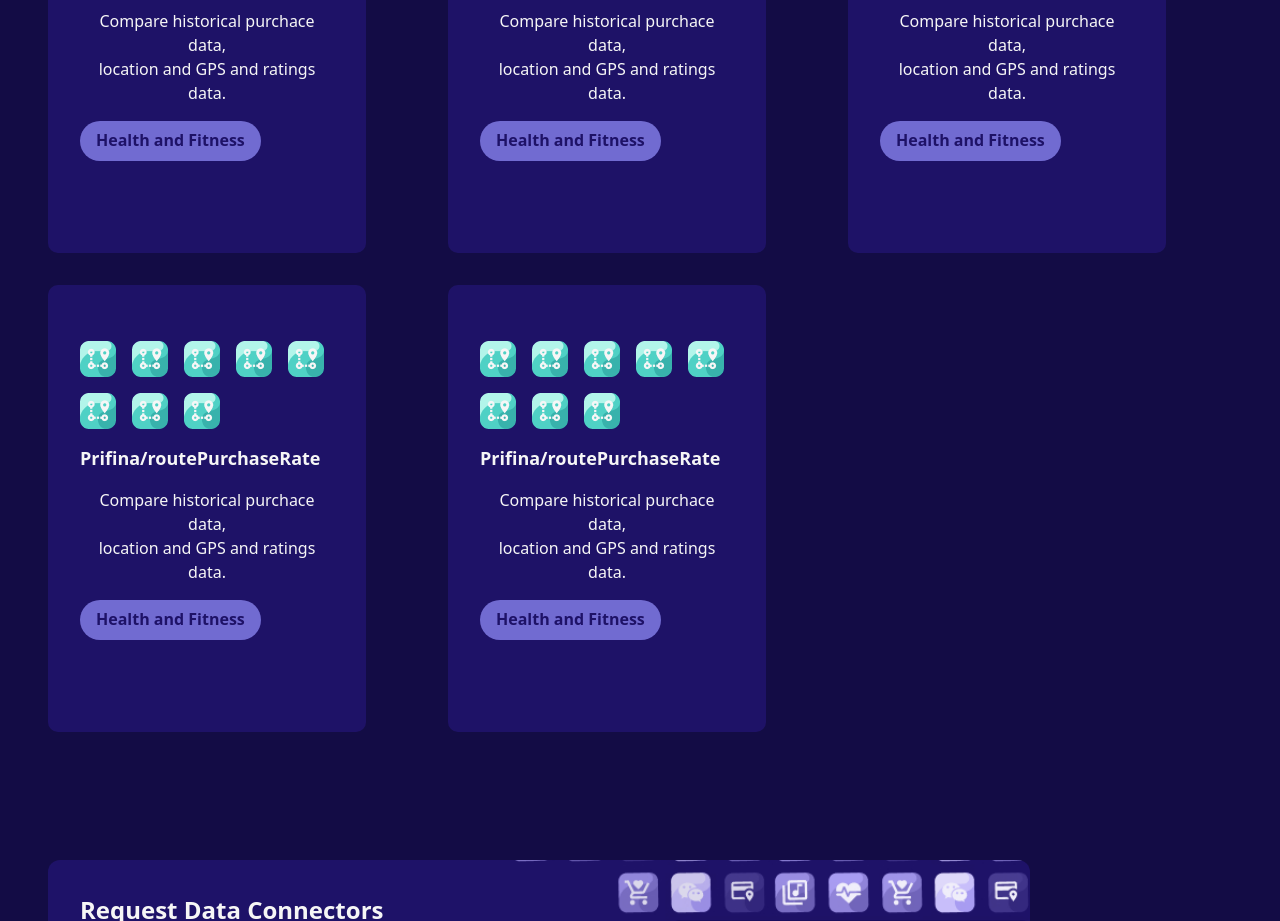
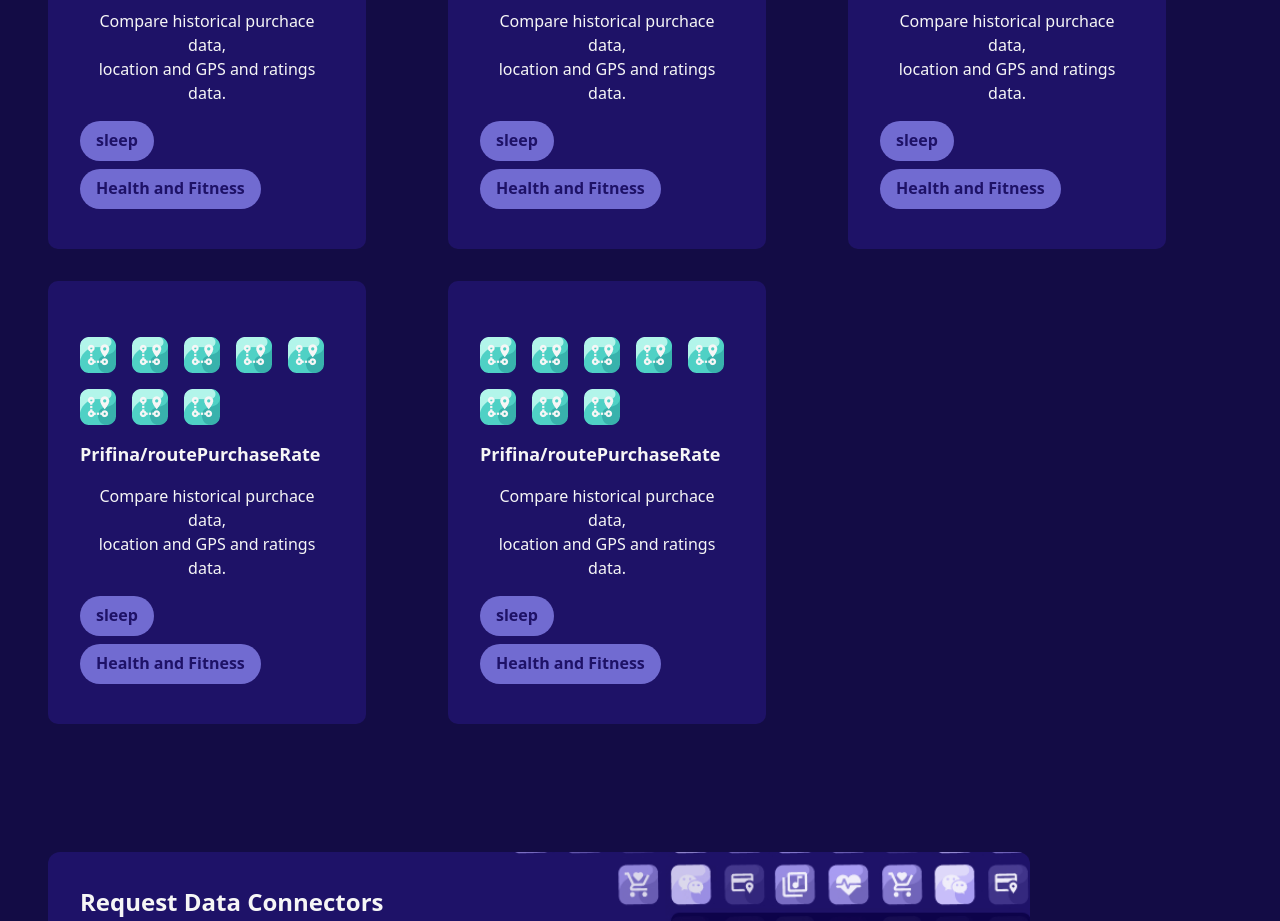
Before and after one commit to polymahh/data-mine, a React (Create React App) app: page /data-connectors in a window 1280 px wide. Shown: the part 1140-2061 px from the top of the page. Built offline with nearby package versions, Linux system fonts and the light colour scheme; no server answers.

Commit message:
working on conector tags/ not complete

```diff
--- a/src/pages/data-connectors/component/ConnectorCard.tsx
+++ b/src/pages/data-connectors/component/ConnectorCard.tsx
@@ -1,7 +1,10 @@
 import { Flex, Image, SimpleGrid, Text, VStack, Wrap } from "@chakra-ui/react";
+import { useEffect } from "react";
 import ConnectorTag from "./ConnectorTag";
+import TagContainner from "./TagContainner";
 
 const DataCard = () => {
+  useEffect(() => {});
   return (
     <VStack
       spacing={4}
@@ -30,9 +33,7 @@ const DataCard = () => {
         <br />
         location and GPS and ratings data.
       </Text>
-      <Wrap spacing={2} minH={"100px"} justifyContent={"end"}>
-        <ConnectorTag text={"Health and Fitness"} />
-      </Wrap>
+      <TagContainner tags={["sleep", "Health and Fitness", "security"]} />
     </VStack>
   );
 };
--- /dev/null
+++ b/src/pages/data-connectors/component/TagContainner.tsx
@@ -0,0 +1,48 @@
+import { Button, Flex } from "@chakra-ui/react";
+import { ReactNode, useRef, useEffect, useState } from "react";
+import ConnectorTag from "./ConnectorTag";
+
+interface Props {
+  tags?: string[];
+  // any props that come into the component
+}
+
+const TagContainner = ({ tags }: Props) => {
+  const [overflow, setOverFlow] = useState(false);
+  const [visibleTags, setVisibleTags] = useState<string[]>([]);
+  const refContainer = useRef<any>();
+
+  useEffect(() => {
+    if (tags) {
+      if (
+        refContainer.current.scrollHeight > refContainer.current.clientHeight
+      ) {
+        setOverFlow(true);
+        const elements = [];
+        for (let i = 0; i < elements.length; i++) {
+          elements.push(tags[i]);
+          console.log(tags);
+        }
+        setVisibleTags(elements);
+      } else setVisibleTags(tags);
+    }
+
+    console.log(refContainer.current.children.length);
+  }, [tags]);
+
+  return (
+    <Flex
+      ref={refContainer}
+      gap={2}
+      h={"96px"}
+      overflowY={"hidden"}
+      justifyContent={"left"}
+      alignItems={"flex-end"}
+      wrap={"wrap"}
+    >
+      {visibleTags &&
+        visibleTags.map((tag) => <ConnectorTag key={tag} text={tag} />)}
+    </Flex>
+  );
+};
+export default TagContainner;
```
